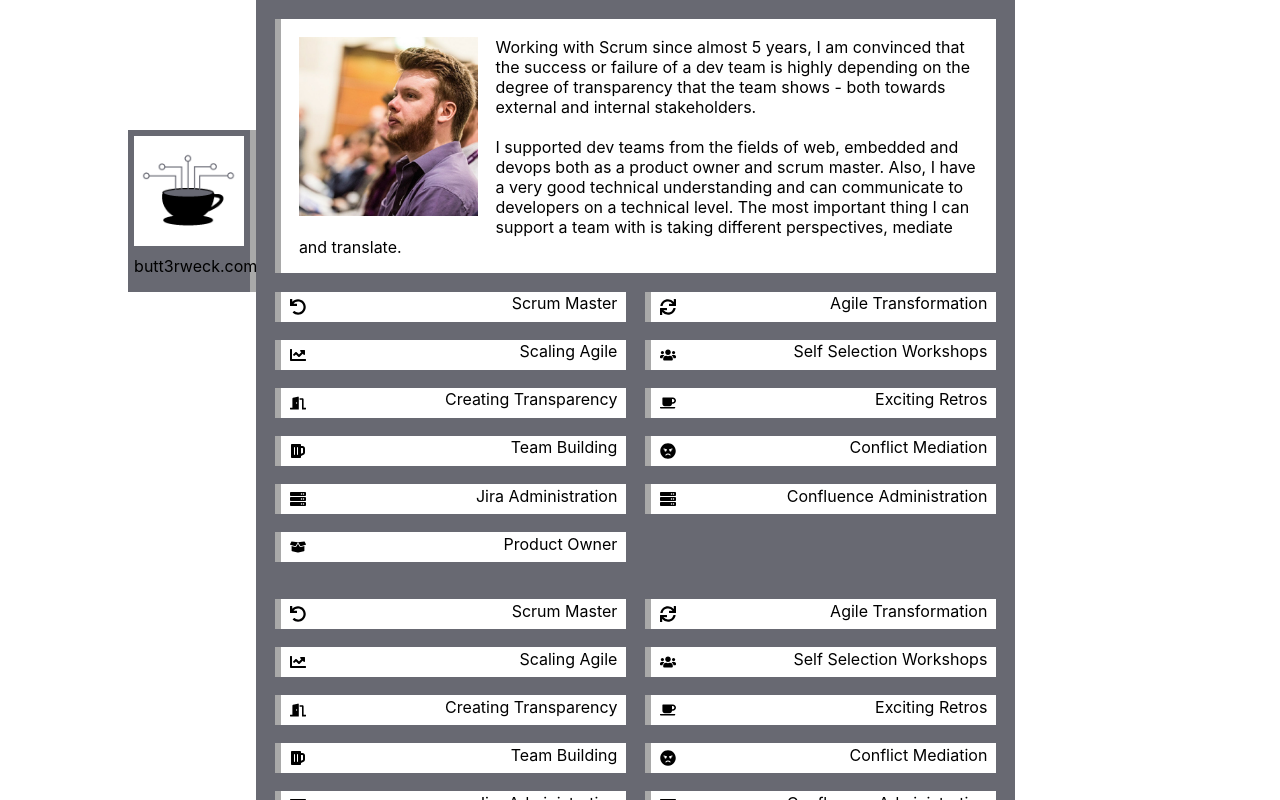
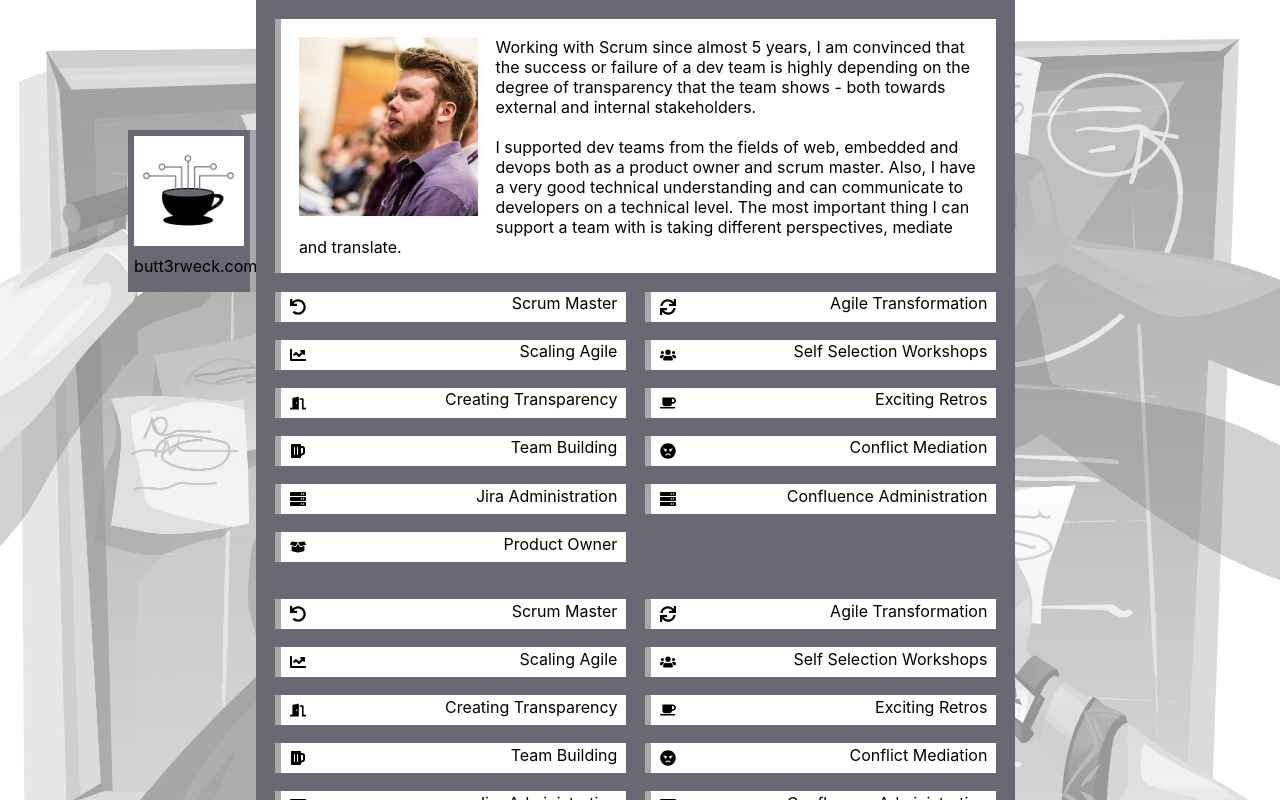
Before and after one commit to Butterweck/butt3rweck.com, a React (Create React App) app: page / in a window 1280 px wide. Shown: the top 800 px of the page. Built offline with nearby package versions, Linux system fonts and the light colour scheme.

Commit message:
added bg

```diff
--- a/src/index.css
+++ b/src/index.css
@@ -1,4 +1,12 @@
 body {
+  background-image: url("./imgs/background.jpg");
+  background-size: 100% auto;
+  background-repeat: no-repeat;
+background-position: center center;
+background-attachment: fixed;
+background-size: cover;
+
+
   margin: 0;
   padding: 0;
   font-family: -apple-system, BlinkMacSystemFont, "Segoe UI", "Roboto", "Oxygen",
```
Also changed, not shown: src/imgs/background.jpg (added).
